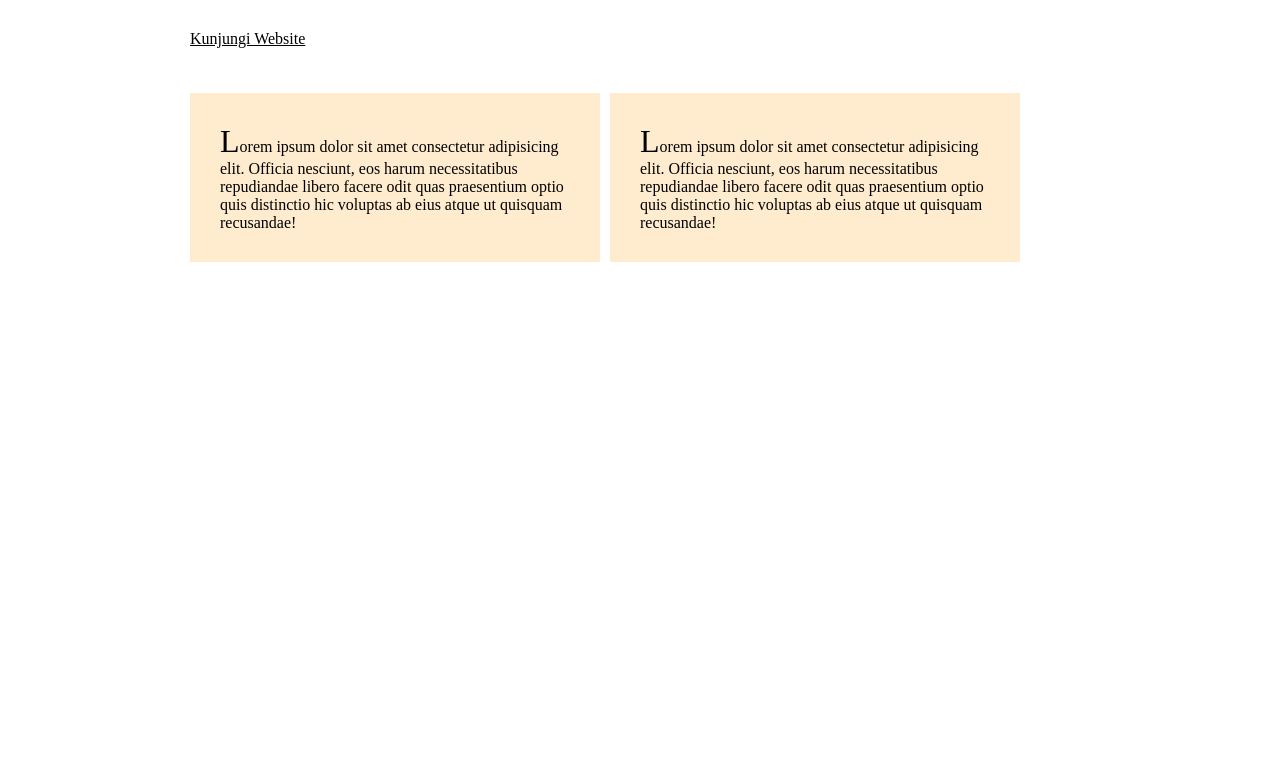
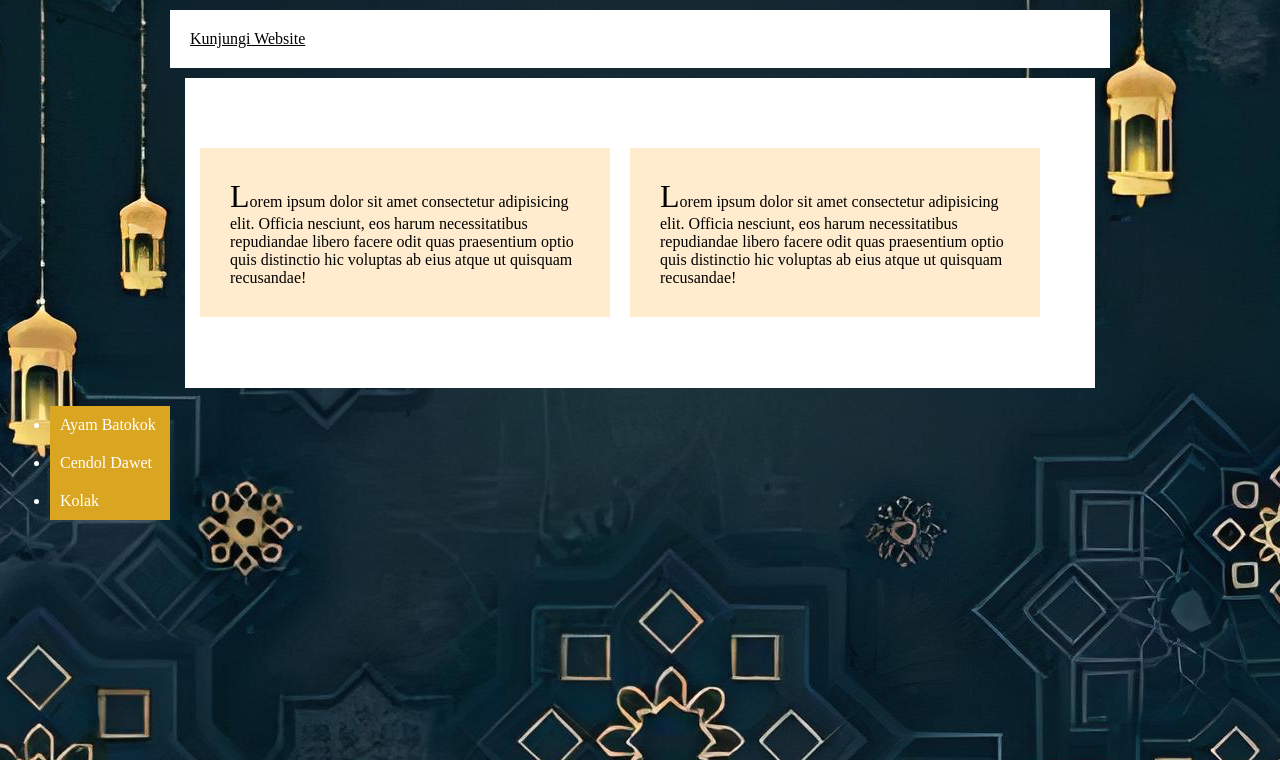
Before and after one commit to tumblerd/webdasar, a PHP site: page /display.html in a window 1280 px wide. Shown: the top 760 px of the page. Run offline with PHP 8.4, Linux system fonts and the light colour scheme.

Commit message:
perubahan style dan display

```diff
--- a/display.html
+++ b/display.html
@@ -20,5 +20,11 @@
     </div>
     <div class="clear"></div>
 </div>
+</br>
+<ul class="daftar">
+    <li>Ayam Batokok</li>
+    <li>Cendol Dawet</li>
+    <li>Kolak</li>
+</ul>
 </body>
 </html>
--- a/style.css
+++ b/style.css
@@ -3,7 +3,7 @@
 }
 
 body {
-    background: url{"./images/bg.jpg"} top center;
+    background: url("./images/bg.jpg") top center;
 }
 
 .brown-sugar {
@@ -38,7 +38,8 @@ body {
 }
 
 .box {
-    margin-top: 10px;
+    margin: 10px;
+    margin-top: 65px;
     width: 350px;
     background-color: blanchedalmond;
     margin-right: 10px;
@@ -65,3 +66,11 @@ div a:hover{
 div a:hover {
     color: red;
 }
+
+.daftar li {
+    width: 100px;
+    margin-left: 10px;
+    color: #ffffff;
+    padding: 10px;
+    background-color:goldenrod;
+}
```
Also changed, not shown: images/bg.jpg.
